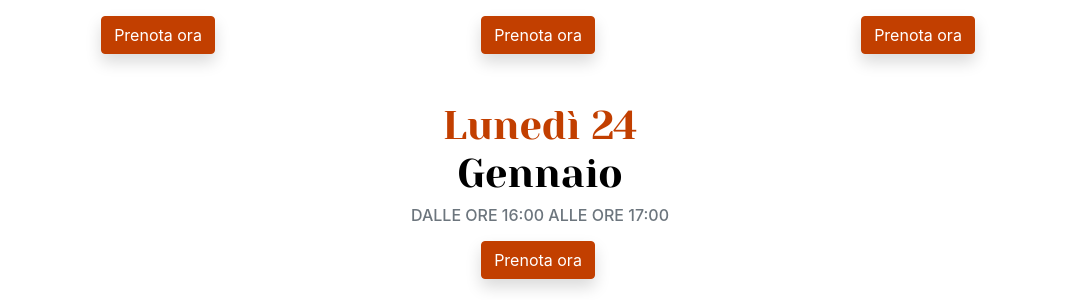
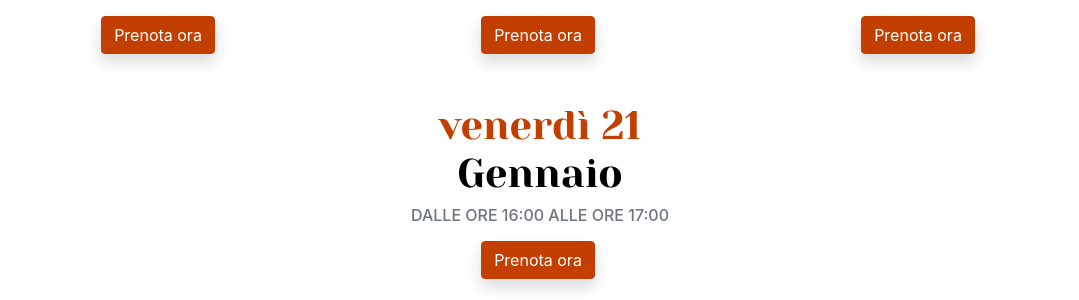
Before and after one commit to PiervitoCreanza/orientamento.liceodegiorgi.edu.it, a Jekyll site: the page built from incontri.html, in a window 1280 px wide and 900 px high, scrolled down 3796 px. Shown: the part 573-873 px from the top of the window, without its empty margins (100-1179 px from the left). Built offline with Jekyll 4.4.1, drawn with Linux system fonts in a browser that asks for light colours.

Commit message:
Updated '_data/incontri.json' via CloudCannon

```diff
--- a/_data/incontri.json
+++ b/_data/incontri.json
@@ -175,7 +175,7 @@
 					"url": "https://forms.gle/1HLzNfpmfHqPQCj38"
 				},
 				{
-					"giorno": "Lunedì 24 ",
+					"giorno": "venerdì 21 ",
 					"mese": "Gennaio ",
 					"orario": "dalle ore 16:00 alle ore 17:00",
 					"url": "https://forms.gle/hhJ5GfYwL7VexHwA9"
```
